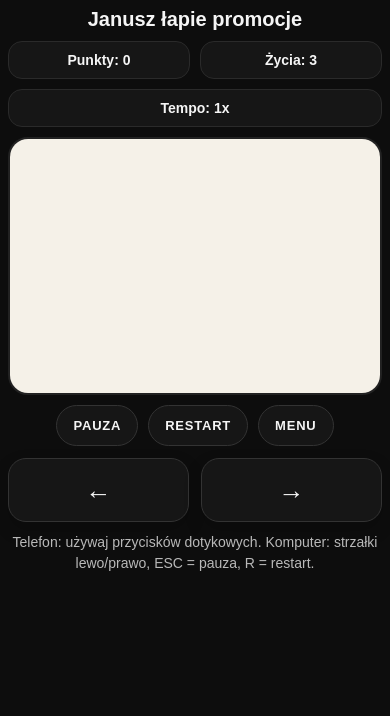
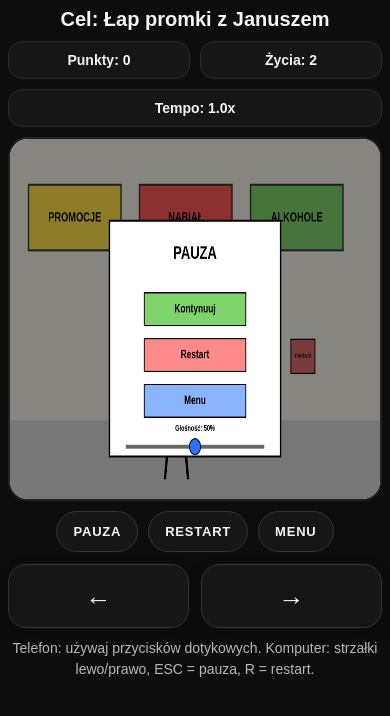
Before and after one commit to piquijeden/piquijeden, a plain HTML site: page pierbonka-mobile/index.html in a window 390 px wide. Both pictures are taken after a click on the button "PAUZA". Drawn offline with Linux system fonts and the light colour scheme.

Commit message:
Update index.html

```diff
--- a/pierbonka-mobile/index.html
+++ b/pierbonka-mobile/index.html
@@ -3,21 +3,20 @@
 <head>
   <meta charset="UTF-8" />
   <meta name="viewport" content="width=device-width, initial-scale=1.0, viewport-fit=cover" />
-  <title>Janusz łapie promocje</title>
+  <title>Pierbonka</title>
   <style>
     :root {
       --bg: #0d0d0d;
       --panel: #161616;
-      --panel-2: #1d1d1d;
       --text: #f5f5f5;
       --muted: #b9b9b9;
       --line: #2a2a2a;
-      --green: #7fd36b;
-      --red: #ff8a8a;
-      --blue: #8ab4ff;
     }
 
-    * { box-sizing: border-box; -webkit-tap-highlight-color: transparent; }
+    * {
+      box-sizing: border-box;
+      -webkit-tap-highlight-color: transparent;
+    }
 
     html, body {
       margin: 0;
@@ -73,7 +72,7 @@
 
     canvas {
       width: 100%;
-      height: auto;
+      height: 420px;
       display: block;
       background: #f5f1e8;
     }
@@ -100,7 +99,9 @@
       user-select: none;
     }
 
-    .touch-btn:active { transform: scale(0.98); }
+    .touch-btn:active {
+      transform: scale(0.98);
+    }
 
     .center-actions {
       display: flex;
@@ -119,9 +120,12 @@
       font-weight: 700;
       text-transform: uppercase;
       letter-spacing: 0.06em;
+      cursor: pointer;
     }
 
-    .small-btn:active { transform: scale(0.98); }
+    .small-btn:active {
+      transform: scale(0.98);
+    }
 
     .help {
       text-align: center;
@@ -134,14 +138,23 @@
     }
 
     @media (max-width: 640px) {
-      body { padding: 8px; }
+      body {
+        padding: 8px;
+      }
+
+      canvas {
+        height: 360px;
+      }
+
       .touch-controls {
         grid-template-columns: 1fr 1fr;
       }
+
       .center-actions {
         grid-column: 1 / -1;
         order: -1;
       }
+
       .touch-btn {
         min-height: 64px;
         font-size: 26px;
@@ -150,7 +163,7 @@
   </style>
 </head>
 <body>
-  <h1>Janusz łapie promocje</h1>
+  <h1>Cel: Łap promki z Januszem</h1>
 
   <div class="hud">
     <div id="score">Punkty: 0</div>
@@ -181,8 +194,10 @@
   <audio id="bgm" src="muzyka.mp3" loop></audio>
 
   <script>
+    window.addEventListener('load', () => {
       const canvas = document.getElementById('game');
       const ctx = canvas.getContext('2d');
+
       const scoreEl = document.getElementById('score');
       const livesEl = document.getElementById('lives');
       const speedEl = document.getElementById('speed');
@@ -216,14 +231,14 @@
       };
 
     const products = [
-      { name: 'Chleb', color: '#d9a55a' },
-      { name: 'Mleko', color: '#bfe3ff' },
-      { name: 'Ser', color: '#ffd95e' },
-      { name: 'Cebula', color: '#f3e04f' },
-      { name: 'Wódka', color: '#ff9b3d' },
-      { name: 'Parówki', color: '#de6b6b' },
-      { name: 'Czteropak', color: '#7ccf6a' },
-      { name: 'Masło', color: '#fff2a8' }
+      { name: "Chleb", color: "#d9a55a" },
+      { name: "Mleko", color: "#bfe3ff" },
+      { name: "Ser", color: "#ffd95e" },
+      { name: "Cebula", color: "#f3e04f" },
+      { name: "Wódka", color: "#ff9b3d" },
+      { name: "Parówki", color: "#de6b6b" },
+      { name: "Czteropak", color: "#7ccf6a" },
+      { name: "Masło", color: "#fff2a8" }
       ];
 
       let fallSpeed = 2;
@@ -303,6 +318,7 @@
             } else if (product.y > H) {
               lives--;
               updateHud();
+
               if (lives <= 0) {
                 gameOver = true;
               } else {
@@ -348,6 +364,7 @@
 
         ctx.strokeStyle = 'black';
         ctx.lineWidth = 5;
+
         ctx.beginPath();
         ctx.moveTo(x - 20, y + 150);
         ctx.lineTo(x - 25, y + 190);
@@ -420,24 +437,11 @@
         ctx.stroke();
       }
 
-    function drawProduct() {
-      if (!product) return;
-      ctx.fillStyle = product.color;
-      ctx.fillRect(product.x, product.y, product.size, product.size);
-      ctx.strokeStyle = 'black';
-      ctx.lineWidth = 2;
-      ctx.strokeRect(product.x, product.y, product.size, product.size);
-      ctx.fillStyle = '#111';
-      ctx.font = 'bold 9px Arial';
-      ctx.textAlign = 'center';
-      ctx.textBaseline = 'middle';
-      wrapText(product.name, product.x + product.size / 2, product.y + product.size / 2, product.size - 8, 10);
-    }
-
       function wrapText(text, x, y, maxWidth, lineHeight) {
         const words = text.split(' ');
         let line = '';
         let lines = [];
+
         for (let i = 0; i < words.length; i++) {
           const testLine = line + words[i] + ' ';
           if (ctx.measureText(testLine).width > maxWidth && i > 0) {
@@ -447,9 +451,28 @@
             line = testLine;
           }
         }
+
         lines.push(line.trim());
+
         const startY = y - ((lines.length - 1) * lineHeight) / 2;
         lines.forEach((ln, i) => ctx.fillText(ln, x, startY + i * lineHeight));
+      }
+
+      function drawProduct() {
+        if (!product) return;
+
+        ctx.fillStyle = product.color;
+        ctx.fillRect(product.x, product.y, product.size, product.size);
+
+        ctx.strokeStyle = 'black';
+        ctx.lineWidth = 2;
+        ctx.strokeRect(product.x, product.y, product.size, product.size);
+
+        ctx.fillStyle = '#111';
+        ctx.font = 'bold 9px Arial';
+        ctx.textAlign = 'center';
+        ctx.textBaseline = 'middle';
+        wrapText(product.name, product.x + product.size / 2, product.y + product.size / 2, product.size - 8, 10);
       }
 
       function drawButton(btn, color, text) {
@@ -512,13 +535,16 @@
         ctx.lineWidth = 3;
         ctx.fillRect(W / 2 - 220, H / 2 - 100, 440, 200);
         ctx.strokeRect(W / 2 - 220, H / 2 - 100, 440, 200);
+
         ctx.fillStyle = 'red';
         ctx.font = 'bold 28px Arial';
         ctx.textAlign = 'center';
         ctx.fillText('KONIEC GRY', W / 2, H / 2 - 35);
+
         ctx.fillStyle = 'black';
         ctx.font = 'bold 20px Arial';
         ctx.fillText(`Twój wynik: ${score}`, W / 2, H / 2 + 5);
+
         ctx.font = '16px Arial';
         ctx.fillText('Naciśnij restart, aby zagrać ponownie', W / 2, H / 2 + 45);
       }
@@ -527,6 +553,7 @@
         drawBackground();
         drawJanusz();
         drawProduct();
+
         if (gameOver) drawGameOver();
         if (paused && !gameOver) drawPauseMenu();
       }
@@ -563,16 +590,19 @@
       function handleCanvasPress(clientX, clientY) {
         const { x: mx, y: my } = pointerToCanvasPosition(clientX, clientY);
         tryStartMusic();
+
         if (!paused) return;
 
         if (inside(mx, my, pauseButtons.continue)) {
           paused = false;
           return;
         }
+
         if (inside(mx, my, pauseButtons.restart)) {
           resetGame();
           return;
         }
+
         if (inside(mx, my, pauseButtons.home)) {
           window.location.href = 'https://piq.lol';
           return;
@@ -582,7 +612,11 @@
         const handleX = s.x + s.w * volume;
         const dx = mx - handleX;
         const dy = my - s.y;
-      if (Math.sqrt(dx * dx + dy * dy) <= s.handleR + 8 || (mx >= s.x && mx <= s.x + s.w && my >= s.y - 14 && my <= s.y + 14)) {
+
+        if (
+          Math.sqrt(dx * dx + dy * dy) <= s.handleR + 8 ||
+          (mx >= s.x && mx <= s.x + s.w && my >= s.y - 14 && my <= s.y + 14)
+        ) {
           draggingSlider = true;
           setVolumeFromMouse(mx);
         }
@@ -602,6 +636,7 @@
       });
 
       canvas.addEventListener('mousedown', (e) => handleCanvasPress(e.clientX, e.clientY));
+
       canvas.addEventListener('touchstart', (e) => {
         const t = e.changedTouches[0];
         handleCanvasPress(t.clientX, t.clientY);
@@ -629,6 +664,7 @@
           keys[direction] = true;
           tryStartMusic();
         };
+
         const stop = (e) => {
           if (e) e.preventDefault();
           keys[direction] = false;
@@ -645,6 +681,25 @@
       bindHoldButton(leftBtn, 'left');
       bindHoldButton(rightBtn, 'right');
 
-    pauseBtn.addEventListener('click', () => { paused = !paused; tryStartMusic(); });
-    restartBtn.addEventListener('click', () => { resetGame(); tryStartMusic(); });
-    homeBtn.addEventListener('click', () => { window
+      pauseBtn.addEventListener('click', () => {
+        paused = !paused;
+        tryStartMusic();
+      });
+
+      restartBtn.addEventListener('click', () => {
+        resetGame();
+        tryStartMusic();
+      });
+
+      homeBtn.addEventListener('click', () => {
+        window.location.href = 'https://piq.lol';
+      });
+
+      spawnProduct();
+      updateHud();
+      draw();
+      loop();
+    });
+  </script>
+</body>
+</html>
```
Lines whose indentation alone changed are shown as unchanged.
